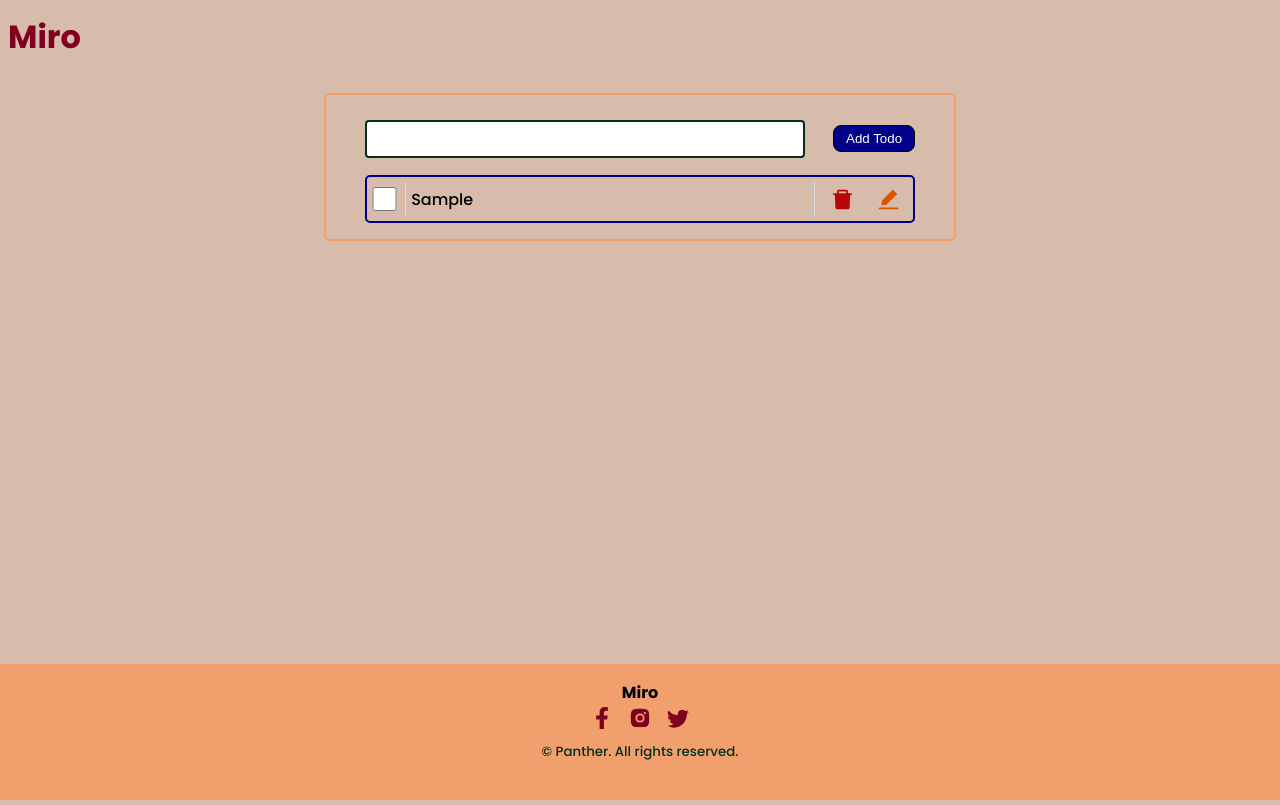
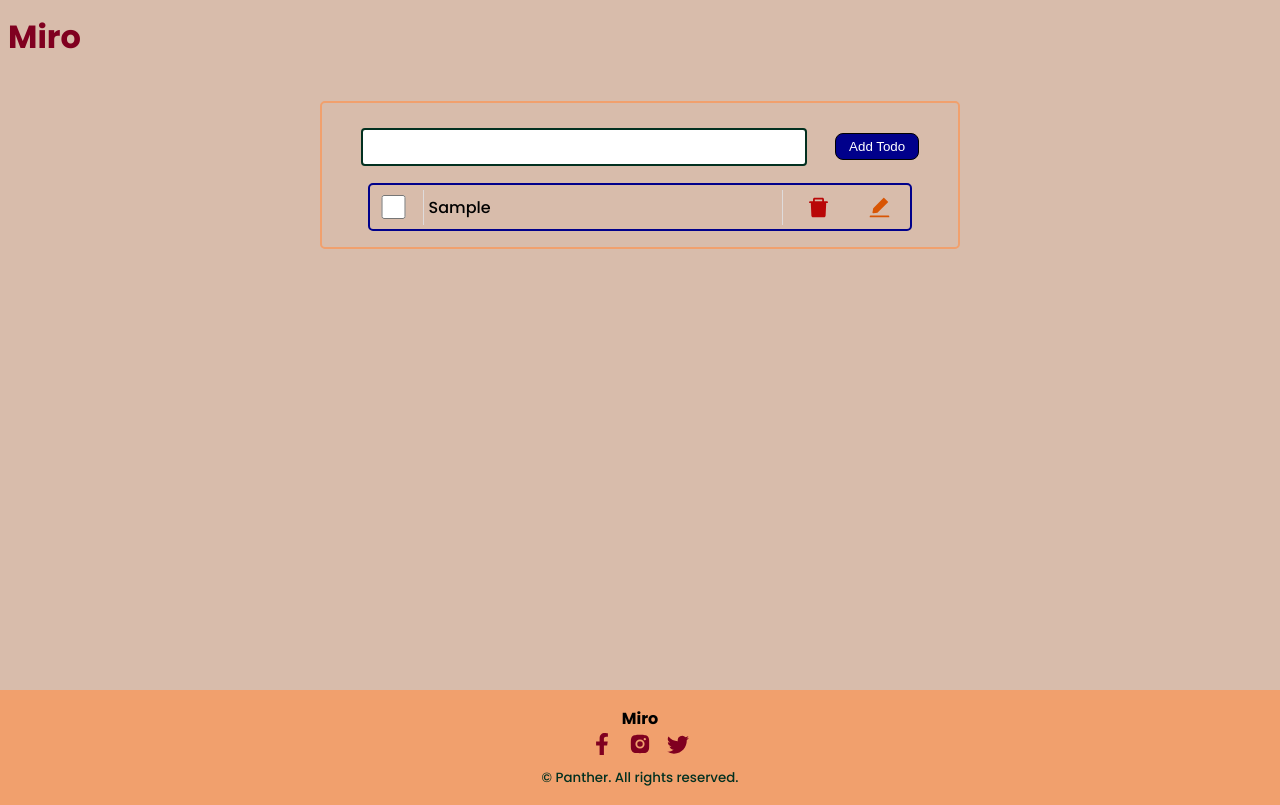
Before and after one commit to Emmanuel-obiora/to-do-app, a React (Create React App) app: page / in a window 1280 px wide. Both pictures are taken after typing "Sample" into the empty fields and a click on the button "Add Todo". Built offline with nearby package versions, Linux system fonts and the light colour scheme.

Commit message:
Adding modal box and improving miro's functionalities

```diff
--- a/src/App.jsx
+++ b/src/App.jsx
@@ -1,6 +1,5 @@
 import React from 'react'
 import Header from './components/Header/Header'
-// import Navbar from './components/Navbar/Navbar'
 import Todo from './components/Todo/Todo'
 import Footer from './components/Footer/Footer'
 
@@ -8,7 +7,6 @@ const App = () => {
 return (
 <div>
     <Header />
-    {/* <Navbar /> */}
     <Todo />
     <Footer />
 </div>
--- a/src/components/Footer/Footer.css
+++ b/src/components/Footer/Footer.css
@@ -1,12 +1,12 @@
 footer{
     position: absolute;
-    bottom: 0;
-    margin-left: -.5rem;
     padding: 1rem;
-    width: 100%;
-    height: 17%;
+    height: auto;
     background: var(--color-bg-varient);
     text-align: center;
+    right: 0;
+    left: 0;
+    bottom: 0;
 }
 
 .footer_logo{
--- a/src/components/Header/Header.css
+++ b/src/components/Header/Header.css
@@ -3,6 +3,7 @@
     display: flex;
     align-items: center;
     justify-content: space-between;
+    padding: .5rem;
 }
 
 h1{
--- /dev/null
+++ b/src/components/Todo/Modal.css
@@ -0,0 +1,72 @@
+body.active-modal {
+    overflow-y: hidden;
+}
+
+.model, .overlay {
+    width: 100vw;
+    height: 100vh;
+    top: 0;
+    left: 0;
+    right: 0;
+    bottom: 0;
+    position: fixed;
+}
+
+.overlay{
+    background: rgba(49,49,49,0.6);
+    display: flex;
+    flex-direction: column;
+    align-items: center;
+    justify-content: center;
+    gap: .5rem;
+    align-items: justify;
+}
+.modal-content {
+    position: absolute;
+    background: var(--color-white);
+    display: grid;
+    grid-template-columns: 1fr;
+    width: 25%;
+    z-index: 9999px;
+    margin: 0 auto;
+    padding: 14px 28px;
+    border-radius: 3px;
+    font-weight: 600;
+    gap: 1rem;
+}
+
+.actions{
+    display: flex;
+    align-items: center;
+    justify-content: space-between;
+}
+
+.actions > button{
+    border: 2px solid var(--color-bg-varient);
+    background: var(--color-bg);
+    padding: .4rem;
+    border-radius: 8px;
+    color: var(--color-accent1);
+}
+
+.goOn:hover{
+    background: var(--color-accent2);
+    color: var(--color-white);
+}
+
+.neverMind:hover{
+    background: var(--color-txt);
+    color: var(--color-white);
+}
+
+@media screen and (max-width: 64rem){
+    .modal-content{
+        width: 40%;
+    }
+}
+
+@media screen and (max-width: 37.5rem){
+    .modal-content{
+        width: 60%;
+    }
+}
--- a/src/components/Todo/Todo.css
+++ b/src/components/Todo/Todo.css
@@ -47,10 +47,10 @@
 
 .todo-display{
     display: flex;
-    width: 43vw;
+    width: 42.5vw;
     align-items: center;
     justify-items: center;
-    gap: .5rem;
+    gap: 2%;
     margin-bottom: .5rem;
     border: 2px solid var(--color-txt);
     border-radius: 5px;
@@ -60,21 +60,21 @@
 .check-box{
     height: 1.5rem;
     width: 1.5rem;
-    width: 5%;
+    width: 7%;
 }
 
 .output{
     border-left: 1px solid var(--color-light);
     border-right: 1px solid var(--color-light);
     padding: 5px;
-    width: 80%;
+    width: 68%;
     height: auto;
-    display: flex;
     align-items: center;
+    word-wrap: break-word;
 }
 
 .button{
-    width: 7.5%;
+    width: 9.5%;
     background: transparent;
     font-size: 25px;
     padding: 5px;
@@ -104,6 +104,7 @@
     color: #fa8339;
 }
 
+
 @media screen and (max-width: 64rem){
     .App{
         width: 70%;
@@ -123,7 +124,7 @@
     }
 
     .todo-display{
-        width: 63vw;
+        width: 62.5vw;
     }
 }
 
@@ -146,6 +147,6 @@
     }
 
     .todo-display{
-        width: 80vw;
+        width: 77.2vw;
     }
 }
--- a/src/components/Todo/Todo.jsx
+++ b/src/components/Todo/Todo.jsx
@@ -1,5 +1,7 @@
 import React from 'react'
+import { useState } from "react"
 import './Todo.css'
+import './Modal.css'
 import {AiFillDelete} from 'react-icons/ai'
 import {BsSaveFill} from 'react-icons/bs'
 import {AiFillEdit} from 'react-icons/ai'
@@ -10,6 +12,7 @@ function Todo(){
     const [todo, setTodo] = React.useState("")
     const [todoEditing, setTodoEditing] = React.useState(null)
     const [editingText, setEditingText] = React.useState("")
+    const [modal, setModal] = useState(false);
 
     React.useEffect(() => {
         const temp = localStorage.getItem("todos")
@@ -43,7 +46,7 @@ function Todo(){
     }
 
     function deleteTodo(id){
-        let updatedTodos = [...todos].filter((todo) => todo.id !==id)
+        const updatedTodos = [...todos].filter((todo) => todo.id !==id)
         setTodos(updatedTodos)
     }
 
@@ -67,6 +70,16 @@ function Todo(){
         setTodos(updatedTodos)
         setTodoEditing(null)
         setEditingText("")
+    }
+
+    const toggleModal = () => {
+        setModal(!modal);
+    };
+
+    if(modal) {
+        document.body.classList.add('active-modal')
+    } else {
+        document.body.classList.remove('active-modal')
     }
 
 
@@ -98,11 +111,27 @@ function Todo(){
                         (<div className="output"> {todo.text} </div>)
                     }
 
-                    <button onClick = {() => deleteTodo (todo.id)} className="button delete" title="Delete Todo"> <AiFillDelete /> </button>
+                    <button className="button delete" title="Delete Todo" onClick = {() => deleteTodo (todo.id)}> <AiFillDelete /> </button>
 
                     {todoEditing === todo.id ? (<button className="button save" onClick={() => editTodo (todo.id)} title="Save edited Todo">< BsSaveFill /></button>) :
                     (<button className="button edit" onClick = {() => setTodoEditing (todo.id)} title="Edit Todo">< AiFillEdit /> </button>)}
                 </div>
+
+                {modal && (
+                        <div className="modal">
+                            <div onClick={toggleModal} className="overlay">
+                                <div className="modal-content">
+                                    <p>Are you sure you want to delete this Todo?</p>
+                                    <div className="actions">
+                                        <button onClick={toggleModal} className="goOn">Yes</button>
+                                        <button onClick={toggleModal} className="neverMind">Cancel</button>
+                                    </div>
+                                </div>
+                            </div>
+                        </div>
+                    )}
+
+
             </div>)}
         </div>
     );
--- a/src/index.css
+++ b/src/index.css
@@ -24,17 +24,19 @@
   --transition: all ease 400ms;
 }
 
-::-webkit-scrollbar{
+/* ::-webkit-scrollbar{
   display:none;
+} */
+
+html{
+  min-height: 100%;
 }
 
 body {
-    padding: .5rem;
+    position: relative;
+    min-height: inherit;
     background-color: var(--color-bg);
     font-family: 'Poppins', sans-serif;
-    min-height: 100%;
-    display: flex;
-    flex-direction: column;
   }
 
 a{
@@ -44,3 +46,9 @@ a{
 a:hover{
   color: var(--color-txt);
 }
+
+#root{
+  min-height: inherit;
+  margin: 0;
+  padding-bottom: 65.5vh;
+}
```
